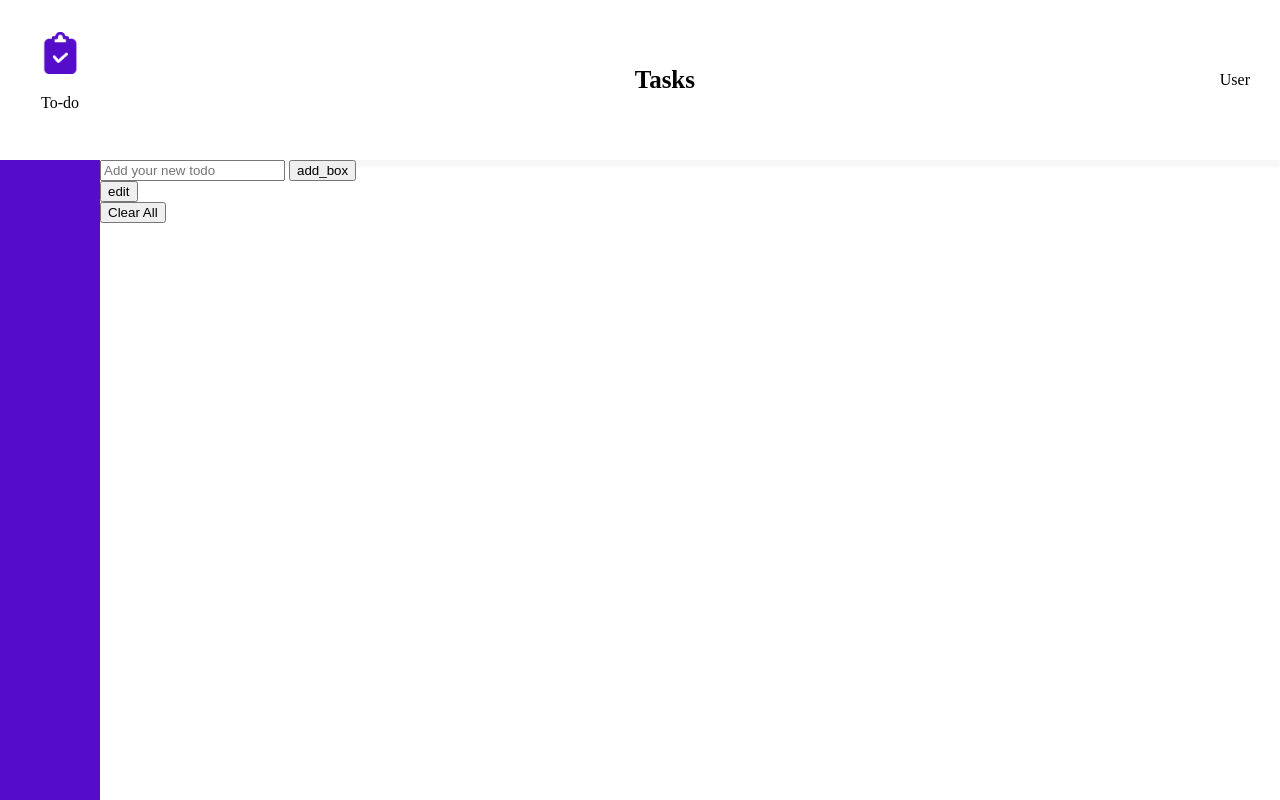
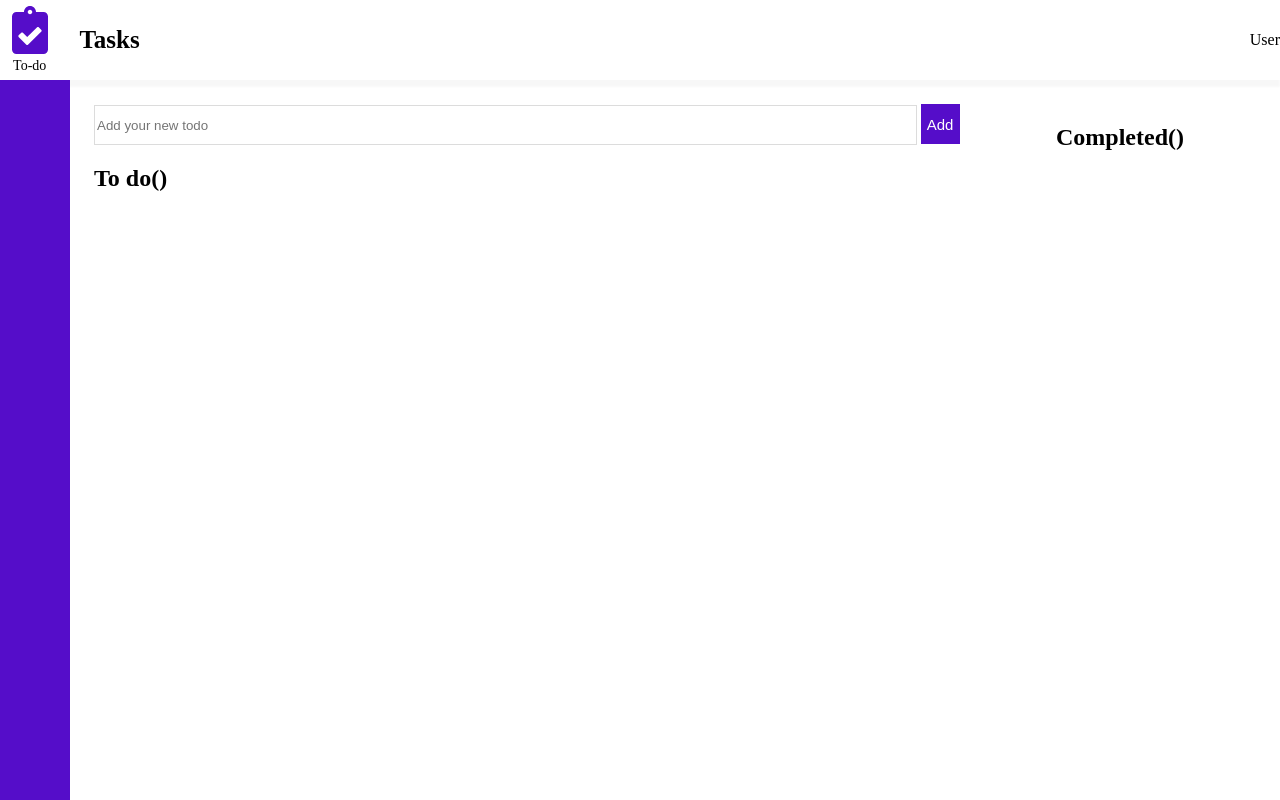
Before and after one commit to VeronikaUlyanchik/TodoApp, a plain HTML site: page index.html in a window 1280 px wide. Shown: the top 800 px of the page. Drawn offline with Linux system fonts and the light colour scheme.

Commit message:
app styles: add icons

```diff
--- a/addTaks.js
+++ b/addTaks.js
@@ -14,11 +14,11 @@ function generateTask(newTask) {
 }
 
 function addTaskInTodo (newTask){
-    todoField.innerHTML+= `<div class="tasks task_button"><input type="checkbox" id="${newTask.id}" onclick=completeTask(${newTask.id})> ${newTask.text} <button class="button-delete" onclick=deleteTodo(${newTask.id})><span class="material-icons delete">delete</span></button> <button onclick=editTask(${newTask.id})> edit </button> </div>`
+    todoField.innerHTML+= `<div class="tasks task_button"><input type="checkbox" id="${newTask.id}" onclick=completeTask(${newTask.id})> ${newTask.text} <button class="button-delete" onclick=deleteTodo(${newTask.id})><img  class="deleteButton" src="assets/delete.svg"></button> <button onclick=editTask(${newTask.id})> <img class="editButton" src="assets/edit.svg"> </button> </div>`
 }
 
 function addTaskInCompleted (newTask){
-    completedField.innerHTML+= `<div class="tasks task_button"><input type="checkbox" id="${newTask.id}" onclick=uncompleteTask(${newTask.id}) checked> ${newTask.text} <button class="button-delete" onclick=deleteCompleted(${newTask.id})><span class="material-icons delete">delete</span></button> </div>`
+    completedField.innerHTML+= `<div class="tasks task_button"><input type="checkbox" id="${newTask.id}" onclick=uncompleteTask(${newTask.id}) checked> ${newTask.text} <button class="button-delete" onclick=deleteCompleted(${newTask.id})><img  class="deleteButton" src="assets/delete.svg"></button> </div>`
 }
 
 
--- a/index.html
+++ b/index.html
@@ -4,12 +4,12 @@
     <meta charset="UTF-8">
     <meta http-equiv="X-UA-Compatible" content="IE=edge">
     <meta name="viewport" content="width=device-width, initial-scale=1.0">
-    <link rel="stylesheet" href="styles.css">
+    <link rel="stylesheet" href="styles/css/styles.css">
     <title>To do App</title>
 </head>
 <body>
     <header>
-        <div class="icon"><img src="assets/icon.PNG"><p>To-do</p></div>
+        <div class="icon"><img src="assets/clipboard.svg"><p>To-do</p></div>
         <div class="textTasks">Tasks</div>
         <div class="userLogo">User</div>
     </header>
@@ -18,14 +18,18 @@
         <div class="tasksField">
             <form class="js-form">
                 <input type="text" id="inputtask" class="input" placeholder="Add your new todo" required>
-                <button class="button-plus" id="btn_add_task" ><span class="material-icons">add_box</span></button>
+                <button class="button-plus" id="btn_add_task" >Add</button>
 
             </form>
-            <button class="button-plus" id="btn_edit_task" ><span class="material-icons">edit</span></button>
+            <button class="button-plus" id="btn_edit_task" style="display: none;">Save</button>
+            <h2>To do(<span></span>)</h2>
                 <div class="todotasks"></div>
-                <button id="clearall" class="button-clear" onclick="clearAll()">Clear All</button>
+
         </div>
-        <div class="completed"></div>
+        <div class="completedTask">
+            <h2>Completed(<span></span>)</h2>
+            <div class="completed"></div>
+            </div>
     </main>
     <script src="addTaks.js"></script>
     <script src="completeTask.js"></script>
```
Also changed, not shown: assets/clipboard.svg (added), assets/content_paste_black_24dp.svg (deleted), assets/delete.svg (added), assets/done_outline_black_24dp.svg (deleted), assets/edit.svg (added), assets/icon.PNG (deleted), styles.css (deleted), styles/css/styles.css (added), styles/scss/styles.scss (added).
